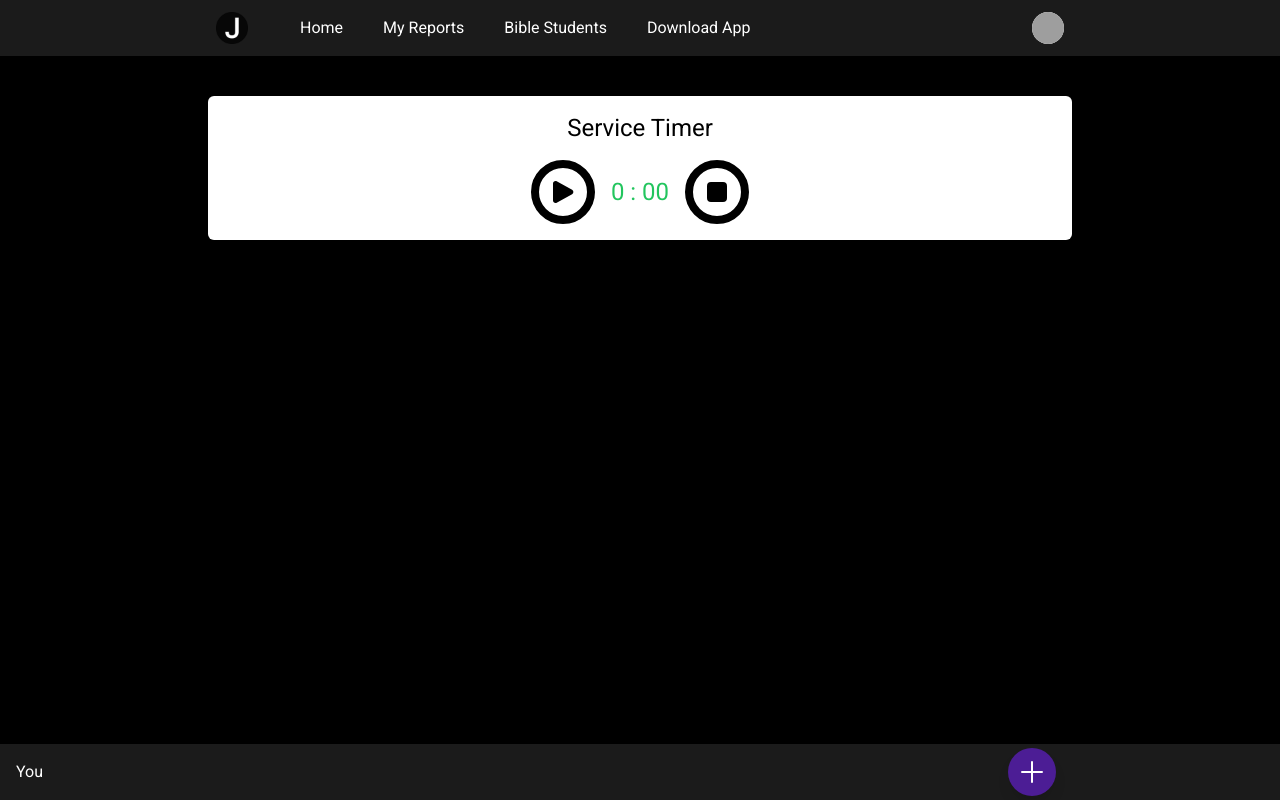
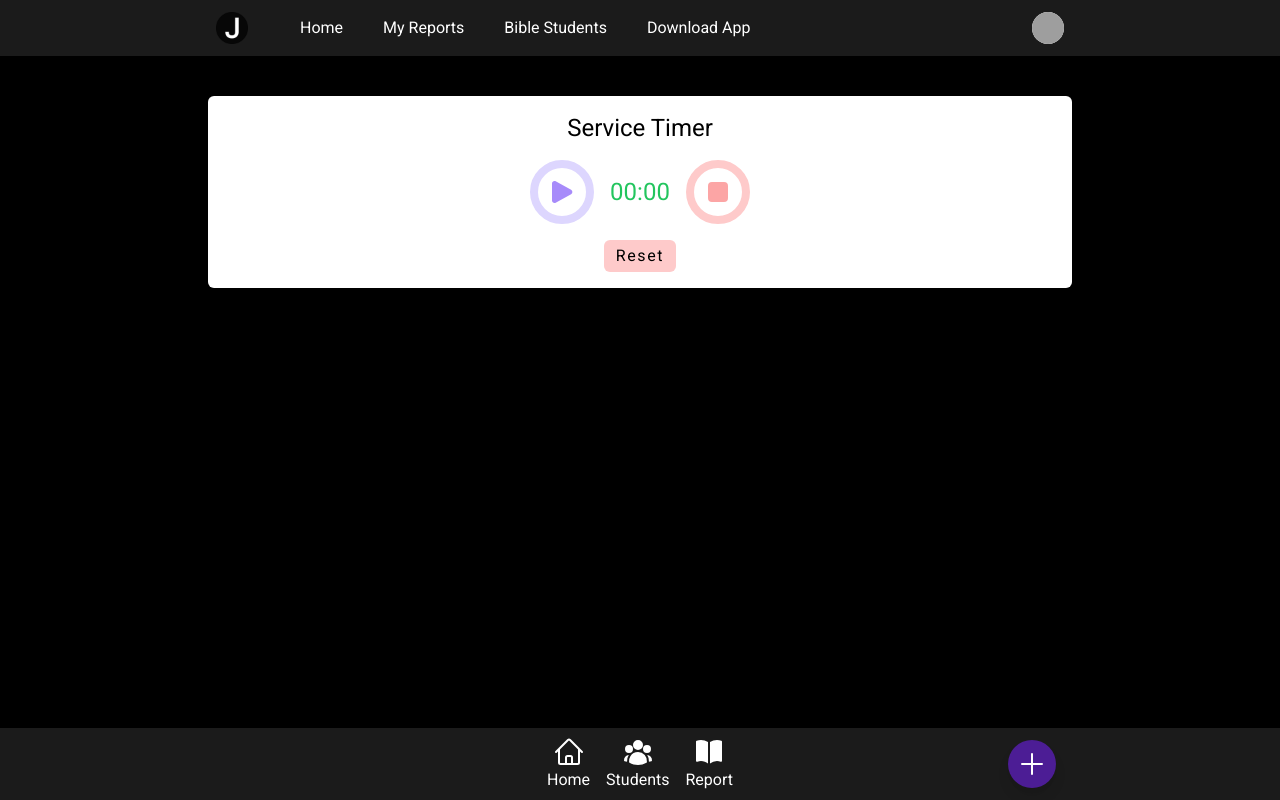
Before and after one commit to sproutjeph/service-report, a Next.js app: page / in a window 1280 px wide. Built offline with nearby package versions, Linux system fonts and the light colour scheme; grey boxes are pictures that could not be loaded.

Commit message:
added service timer

```diff
--- a/src/components/footer/index.tsx
+++ b/src/components/footer/index.tsx
@@ -1,15 +1,20 @@
 import React, { useEffect } from "react";
 import { useRouter } from "next/router";
-import { PlusIcon } from "@heroicons/react/24/solid";
+import {
+  PlusIcon,
+  UserGroupIcon,
+  BookOpenIcon,
+} from "@heroicons/react/24/solid";
 import { useGlobalContext } from "../../store/context";
+import { HomeIcon } from "@heroicons/react/24/outline";
 const Footer = () => {
   const router = useRouter();
   const { notEditing } = useGlobalContext();
 
   return (
-    <footer className="bg-[#1B1B1B] shadow-md bottom-0 w-full fixed p-4">
+    <footer className="bg-[#1B1B1B] shadow-md bottom-0 w-full fixed p-2">
       <button
-        className="absolute p-2 bottom-1 shadow-lg right-5 lg:right-56 text-white rounded-full bg-violet-900 "
+        className="absolute p-2 bottom-3 shadow-lg right-5 lg:right-56 text-white rounded-full bg-violet-900 "
         onClick={() => {
           notEditing();
           router.push("/enter-report");
@@ -17,8 +22,19 @@ const Footer = () => {
       >
         <PlusIcon className="w-8 h-8 text-white" />
       </button>
-      <div className="flex">
-        <h1>You</h1>
+      <div className="flex gap-x-4 justify-center">
+        <div className="flex flex-col items-center cursor-pointer">
+          <HomeIcon className="h-8 w-8" />
+          <h4>Home</h4>
+        </div>
+        <div className="flex flex-col items-center cursor-pointer ">
+          <UserGroupIcon className="h-8 w-8" />
+          <h4>Students</h4>
+        </div>
+        <div className="flex flex-col items-center cursor-pointer">
+          <BookOpenIcon className="h-8 w-8" />
+          <h4>Report</h4>
+        </div>
       </div>
     </footer>
   );
--- a/src/components/navbar/Navbar.tsx
+++ b/src/components/navbar/Navbar.tsx
@@ -49,6 +49,7 @@ const Navbar = () => {
                       alt="Jeph"
                     />
                   </Link>
+                  <h6 className=" md:hidden">Jeph</h6>
                   <div className="hidden md:block">
                     <div className="ml-10 flex items-baseline space-x-4">
                       {navigation.map((item) => (
--- a/src/components/serviceTimer/index.tsx
+++ b/src/components/serviceTimer/index.tsx
@@ -1,22 +1,68 @@
-import React from "react";
+import React, { useEffect, useState } from "react";
 import { PlayIcon, StopIcon } from "@heroicons/react/24/solid";
 
 const ServiceTimer = () => {
+  const [isActive, setIsActive] = useState(false);
+  const [isPaused, setIsPaused] = useState(true);
+  const [time, setTime] = useState(0);
+
+  useEffect(() => {
+    let interval: any = null;
+
+    if (isActive && isPaused === false) {
+      interval = setInterval(() => {
+        setTime((time) => time + 10);
+      }, 10);
+    } else {
+      clearInterval(interval);
+    }
+    return () => {
+      clearInterval(interval);
+    };
+  }, [isActive, isPaused]);
+
+  function handleStart() {
+    setIsActive(true);
+    setIsPaused(false);
+  }
+
+  function handlePauseResume() {
+    setIsPaused(!isPaused);
+  }
+
+  function handleReset() {
+    setIsActive(false);
+    setTime(0);
+  }
   return (
     <div className="p-4 w-full bg-white rounded-md text-black text-center">
       <h2 className="text-2xl">Service Timer</h2>
 
       <div className="flex items-center gap-x-4 justify-center mt-4">
-        <div className="cursor-pointer border-8 border-black w-16 h-16 rounded-full flex items-center justify-center">
-          <PlayIcon className="w-8 h-8" />
+        <div
+          className="cursor-pointer border-8 border-violet-200 w-16 h-16 rounded-full flex items-center justify-center"
+          onClick={() => handleStart()}
+        >
+          <PlayIcon className="w-8 h-8 text-violet-400" />
         </div>
         <div className="text-2xl text-green-500">
-          <h2>0 : 00</h2>
+          <span>{("0" + Math.floor((time / 60000) % 60)).slice(-2)}:</span>
+          <span>{("0" + Math.floor((time / 1000) % 60)).slice(-2)}</span>
+          {/* <span>{("0" + ((time / 10) % 100)).slice(-2)}</span> */}
         </div>
-        <div className="cursor-pointer border-8 border-black w-16 h-16 rounded-full flex items-center justify-center">
-          <StopIcon className="w-8 h-8" />
+        <div
+          className="cursor-pointer border-8 border-red-200 w-16 h-16 rounded-full flex items-center justify-center"
+          onClick={() => handlePauseResume()}
+        >
+          <StopIcon className="w-8 h-8 text-red-300" />
         </div>
       </div>
+      <button
+        className="bg-red-200 py-1 px-3 text-black tracking-widest rounded-md mt-4"
+        onClick={() => handleReset()}
+      >
+        Reset
+      </button>
     </div>
   );
 };
--- a/src/pages/enter-report/index.tsx
+++ b/src/pages/enter-report/index.tsx
@@ -4,6 +4,7 @@ import { useRouter } from "next/router";
 import React, { useState } from "react";
 import { IReport } from "../../utils/types";
 import { useGlobalContext } from "../../store/context";
+import { ArrowLeftIcon } from "@heroicons/react/24/outline";
 const EnterReport = () => {
   const router = useRouter();
   const { createReport, editData, isEditing, updateReport, editId } =
@@ -126,9 +127,14 @@ const EnterReport = () => {
       className="max-w-xl mx-auto bg-[#1B1B1B] p-4 rounded-md my-20"
       onSubmit={(e) => onSubmit(e)}
     >
+      <ArrowLeftIcon
+        title="Back"
+        onClick={() => router.push("/")}
+        className="h-6 w-6 text-white text-end cursor-pointer"
+      />
       <div className="text-black grid grid-cols-2 gap-y-6 gap-x-3">
         <div className="col-span-2 ">
-          <label htmlFor="" className="text-white block">
+          <label htmlFor="" className="text-white block text-center">
             Name
           </label>
           <input
```
